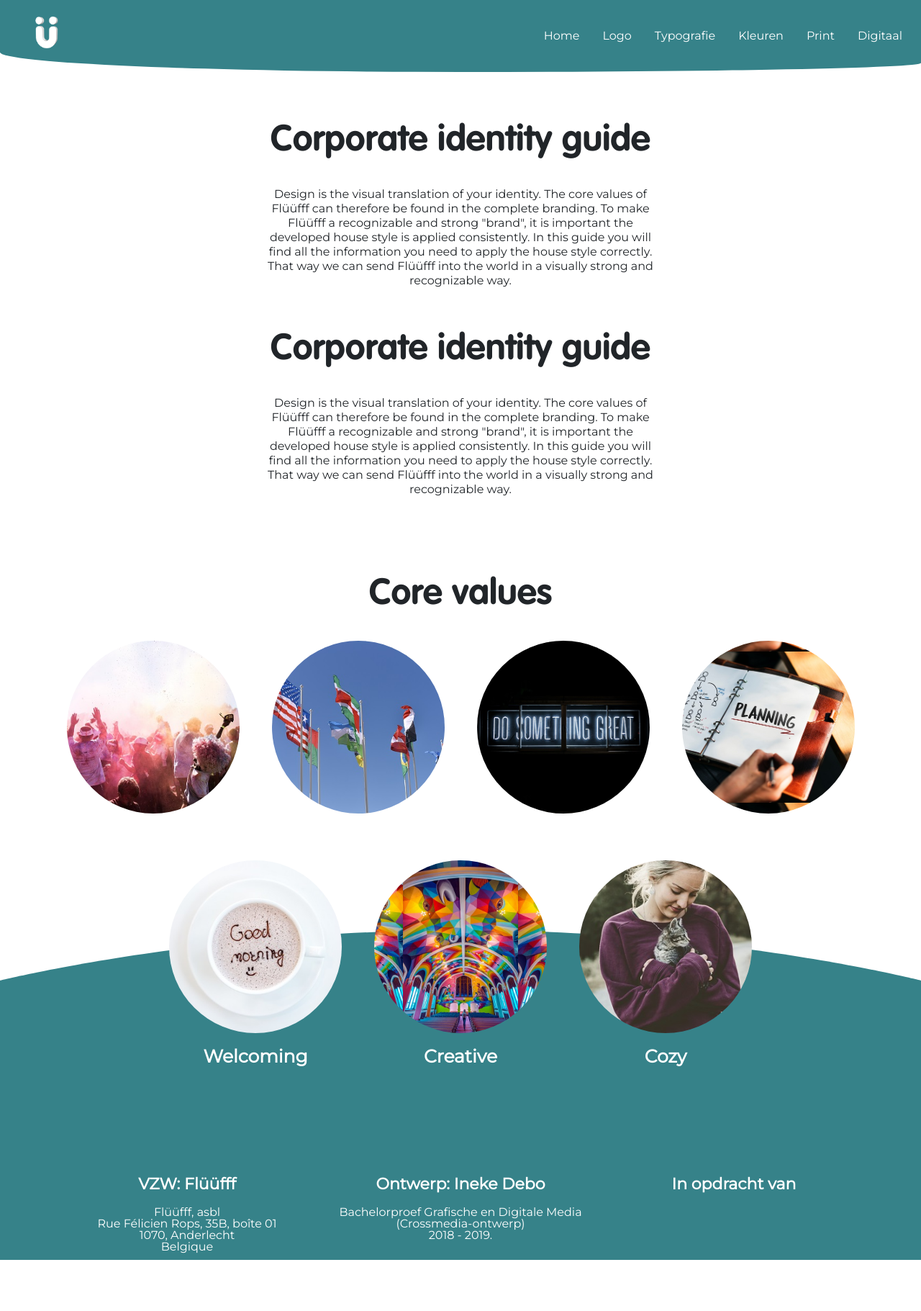
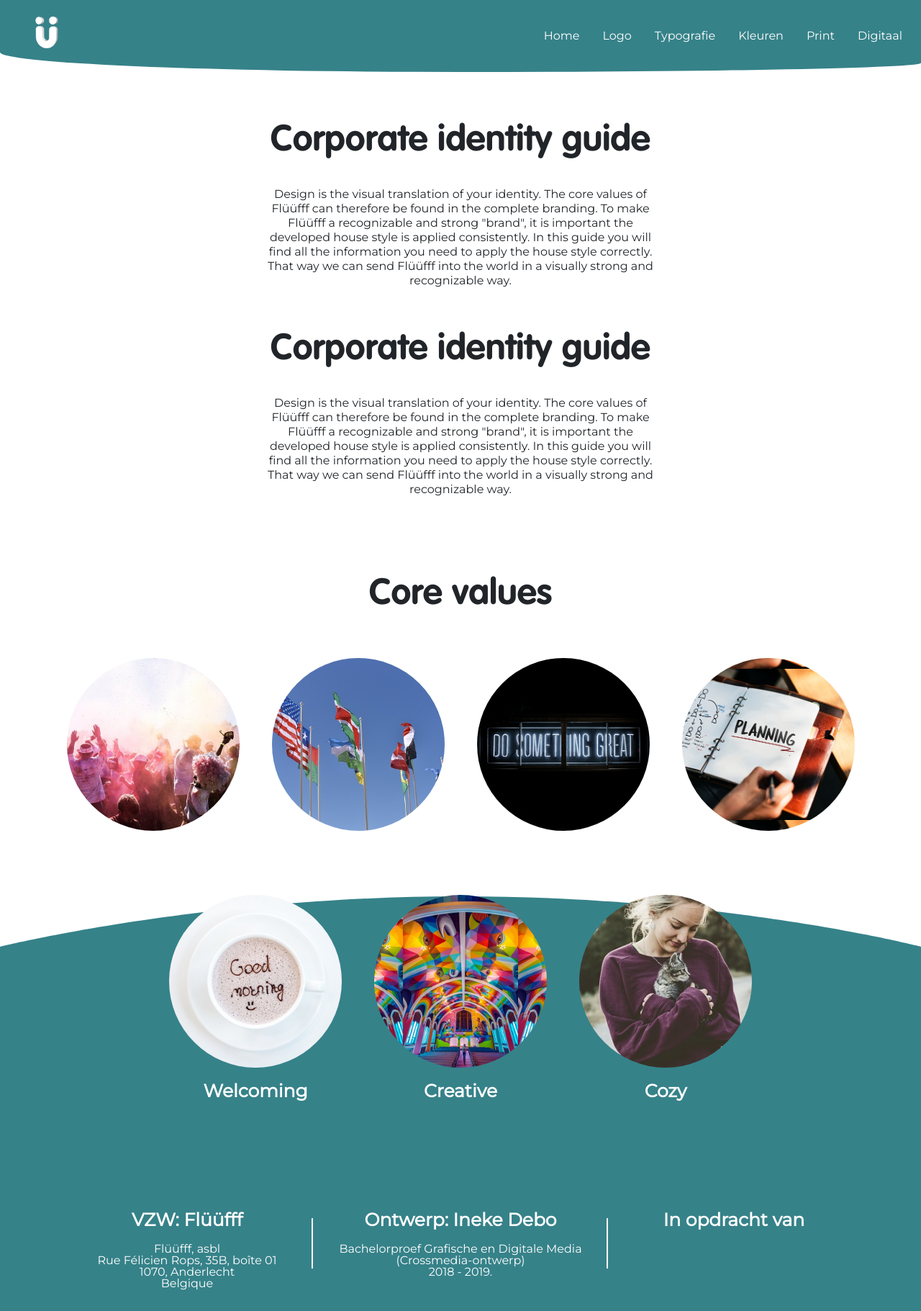
Before and after one commit to inekdebo/huisstijlgids, a Jekyll site: the page built from index.md, in a window 1280 px wide. Shown: the whole page at 72% size. Built offline with Jekyll 4.4.1, drawn with Linux system fonts in a browser that asks for light colours; before the commit the page ends 1750 px from its top, so only the background shows below that.

Commit message:
homepage * element positioning and footer stuff

```diff
--- a/_includes/footer.html
+++ b/_includes/footer.html
@@ -1,14 +1,14 @@
 <footer>
     <div class="container">
         <div class="row justify-content-center">
-            <div class="col-4">
+            <div class="col-4 footer-border-left">
                 <h3>VZW: Flüüfff</h3>
                 <p>Flüüfff, asbl</p>
                 <p>Rue Félicien Rops, 35B, boîte 01</p>
                 <p>1070, Anderlecht</p>
                 <p>Belgique</p>
             </div>
-            <div class="col-4">
+            <div class="col-4 footer-border-right">
                 <h3>Ontwerp: Ineke Debo</h3>
                 <p>Bachelorproef Grafische en Digitale Media</p>
                 <p>(Crossmedia-ontwerp)</p>
--- a/css/style.css
+++ b/css/style.css
@@ -134,6 +134,7 @@ h3 {
     color: white;
     font-weight: bold;
     margin-bottom: 20px;
+    -webkit-font-smoothing: antialiased;
 }
 
 /* navigation */
@@ -178,9 +179,8 @@ body {
 
 /* footer */
 footer {
-    padding-bottom: 60px;
     background-color: #368289;
-    padding: 10px;
+    padding: 10px 10px 30px 10px;
     text-align: center;
     color: white;
     width: 100%;
@@ -190,10 +190,29 @@ footer p {
     color: white;
 }
 
-footer h3 {
-    font-size: 22px;
-    font-weight: bold;
-    margin-bottom: 20px;
+
+.footer-border-right:before {
+    content: "";
+    display: block;
+    position: absolute;
+    right: -15px;
+    top: 10px;
+    color: white;
+    z-index: 100;
+    border: 1px solid white;
+    height: 70px;
+}
+
+.footer-border-left:before {
+    content: "";
+    display: block;
+    position: absolute;
+    right: 15px;
+    top: 10px;
+    color: white;
+    z-index: 100;
+    border: 1px solid white;
+    height: 70px;
 }
 
 /* home */
@@ -231,7 +250,7 @@ footer h3 {
 
 #curve {
     position: absolute;
-    bottom: -100px;
+    bottom: -5px;
     left: 0;
     width: 100%;
     z-index: -100;
--- a/index.md
+++ b/index.md
@@ -21,10 +21,10 @@ permalink: /
 </div>
 <div class="container-fluid home-block-wrapper">
     <div class="container home-block-core">
-        <div class="row">
+        <div class="row mb-4">
             <h1>Core values</h1>
         </div>
-        <div class="row">
+        <div class="row pb-4">
             <div class="col-3">
                 <div class="img-wrapper-round core-1"></div>
                 <h3>Cheerful</h3>
```
